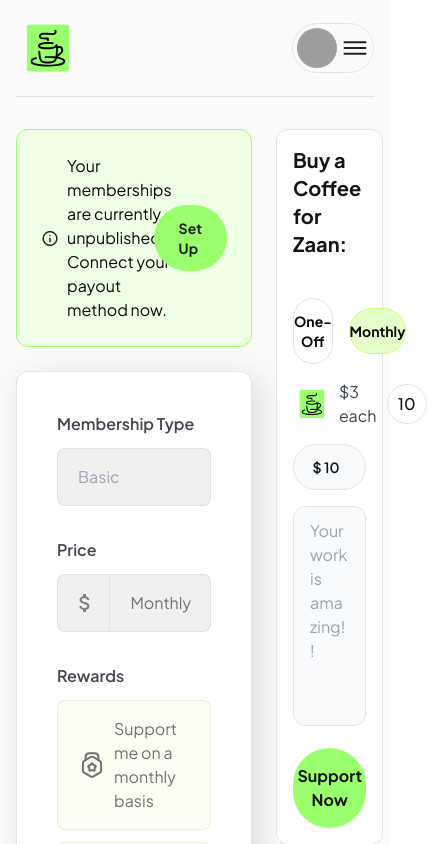
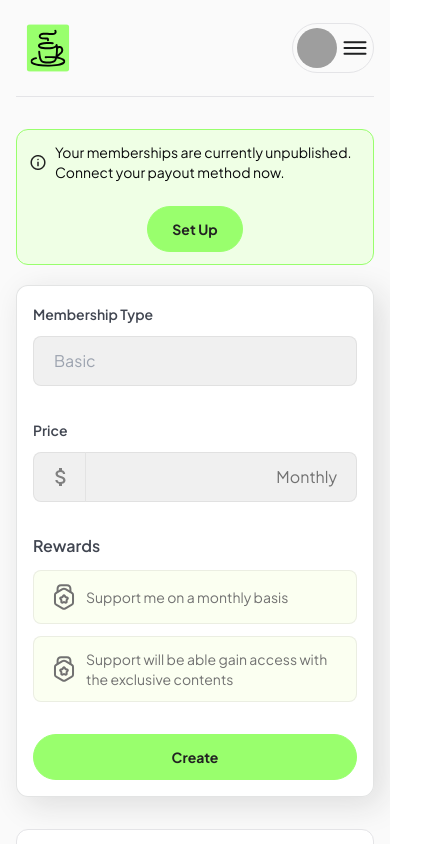
Before and after one commit to rakibuli55/buyacoffee, a React (Vite) app: page /dashboard/membership in a window 390 px wide. Shown: the top 844 px of the page, 427 px wide, since content can reach past the window. Built offline with nearby package versions, Linux system fonts and the light colour scheme; grey boxes are pictures that could not be loaded.

Commit message:
mobile responsive done

```diff
--- a/src/Pages/dashboardPages/Donations/Dontaions.jsx
+++ b/src/Pages/dashboardPages/Donations/Dontaions.jsx
@@ -8,14 +8,14 @@ import { IoHeartOutline } from "react-icons/io5";
 function Dontaions() {
   return (
     <div>
-      <div className="border-b pb-6">
+      <div>
         <Top title={"Donation"}></Top>
       </div>
       {/* donation boxs  */}
       <div className="flex flex-wrap mr-[-12px] ml-[-12px]">
         <div className="donation-box-wrap ">
           <CommonBoxhShape>
-            <h3 className="text-[40px] font-bold text-[#3D464F] mb-6 text-left">
+            <h3 className="text-[28px] lg:text-[40px] font-bold text-[#3D464F] mb-3 md:mb-6 text-left">
               0
             </h3>
             <div className="flex items-center gap-1 text-headingColor font-semibold">
@@ -28,7 +28,7 @@ function Dontaions() {
         </div>
         <div className="donation-box-wrap">
           <CommonBoxhShape>
-            <h3 className="text-[40px] font-bold text-[#3D464F] mb-6 text-left">
+            <h3 className="text-[28px] lg:text-[40px] font-bold text-[#3D464F] mb-3 md:mb-6 text-left">
               $0
             </h3>
             <div className="flex items-center gap-1 text-headingColor font-semibold">
@@ -41,7 +41,7 @@ function Dontaions() {
         </div>
         <div className="donation-box-wrap">
           <CommonBoxhShape>
-            <h3 className="text-[40px] font-bold text-[#3D464F] mb-6 text-left">
+            <h3 className="text-[28px] lg:text-[40px] font-bold text-[#3D464F] mb-3 md:mb-6 text-left">
               $0
             </h3>
             <div className="flex items-center gap-1 text-headingColor font-semibold">
@@ -54,14 +54,14 @@ function Dontaions() {
         </div>
         <div className="donation-box-wrap text-center">
           <CommonBoxhShape>
-            <p className="w-14 h-14 flex items-center justify-center rounded-full bg-[rgba(113,113,113,0.10)] text-[30px] mx-auto">
+            <p className="h-12 w-12 md:w-14 md:h-14 flex items-center justify-center rounded-full bg-[rgba(113,113,113,0.10)] text-[30px] mx-auto">
               <IoHeartOutline />
             </p>
-            <div className="mt-[35px]">
-              <p className="text-[20px] font-semibold mb-2">
+            <div className="mt-5 md:mt-[35px]">
+              <p className="text-[18px] md:text-[20px] font-semibold mb-2">
                 You don't have any supporters yet
               </p>
-              <p className="text-paraDark">
+              <p className="text-paraDark text-sm md:text-base">
                 Share your page with your audience to get started.
               </p>
             </div>
--- a/src/Pages/dashboardPages/Followers/Followers.jsx
+++ b/src/Pages/dashboardPages/Followers/Followers.jsx
@@ -5,7 +5,7 @@ import { IoHeart } from "react-icons/io5";
 function Followers() {
   return (
     <div>
-       <div className="border-b pb-6">
+       <div>
         <Top title="Followers" />
       </div>
       <div>
--- a/src/Pages/dashboardPages/Following/Following.jsx
+++ b/src/Pages/dashboardPages/Following/Following.jsx
@@ -5,7 +5,7 @@ import { IoHeart } from "react-icons/io5";
 function Following() {
   return (
     <div>
-      <div className="border-b pb-6">
+      <div>
         <Top title="Following" />
       </div>
       <div>
--- a/src/Pages/dashboardPages/Membership/Membership.jsx
+++ b/src/Pages/dashboardPages/Membership/Membership.jsx
@@ -11,23 +11,23 @@ function Membership() {
         <Top title="Membership" />
       </div>
       <div>
-        <div className="flex items-start gap-6">
+        <div className="lg:flex items-start gap-6">
           {/* membership box  */}
-          <div className="w-[70%]">
+          <div className="w-full lg:w-[70%]">
             {/* stripe setup warning  */}
-            <div className="flex items-center justify-between bg-[#EFFFE5] p-6 rounded-[12px] border border-primaryColor mt-8">
-              <p className="flex items-center gap-2">
+            <div className="flex flex-col md:flex-row justify-center items-center md:justify-between bg-[#EFFFE5] p-3 md:p-6 rounded-[12px] border border-primaryColor mt-8">
+              <p className="flex items-center text-sm mb:text-base gap-2">
                 <img src={warningBlackImg} alt="warningBlackImg" />
                 Your memberships are currently unpublished. Connect your payout
                 method now.
               </p>
-              <div>
+              <div className="mt-6 md:mt-0">
                 <ButtonPrimary type="small" text="Set Up" />
               </div>
             </div>
             <MembershipBox />
           </div>
-          <div className="mt-8 w-[30%]">
+          <div className="mt-8 w-full lg:w-[30%]">
             <BuyCoffee />
           </div>
         </div>
--- a/src/Pages/dashboardPages/MyAccount/MyAccount.jsx
+++ b/src/Pages/dashboardPages/MyAccount/MyAccount.jsx
@@ -13,7 +13,7 @@ function MyAccount() {
       <div>
         <Top title="My Account" />
       </div>
-      <div className="w-[1016px] mx-auto">
+      <div className="lg:w-[1016px] mx-auto">
         <CommonBoxhShape>
           <div>
             <h3 className="text-center text-[18px] font-semibold mb-4 text-headingColor">
--- a/src/Pages/dashboardPages/Payouts/Payouts.jsx
+++ b/src/Pages/dashboardPages/Payouts/Payouts.jsx
@@ -8,7 +8,7 @@ import { Link } from "react-router-dom"
 function Payouts() {
   return (
     <div>
-      <div className="border-b pb-6">
+      <div>
         <Top title="Payouts" />
       </div>
       <div>
--- a/src/components/dashboard/CommonComponents/CommonBoxhShape.jsx
+++ b/src/components/dashboard/CommonComponents/CommonBoxhShape.jsx
@@ -1,6 +1,6 @@
 function CommonBoxhShape({ children }) {
   return (
-    <div className="mt-6 p-10 border border-[rgba(31,32,34,0.12)] rounded-[12px] bg-white">
+    <div className="mt-5 md:mt-6 p-4 lg:p-10 border border-[rgba(31,32,34,0.12)] rounded-[12px] bg-white">
       {children}
     </div>
   );
--- a/src/components/dashboard/Membership/Rewards.jsx
+++ b/src/components/dashboard/Membership/Rewards.jsx
@@ -2,9 +2,9 @@ import RewardIcon from "../../../assets/images/award.svg"
 
 function Rewards({text}) {
   return (
-    <div className="flex items-center gap-2 py-4 px-5 bg-[#FBFFF1] rounded-[8px] border border-[rgba(113,113,113,0.12)]">
+    <div className="flex items-center gap-2 py-3 px-4 md:py-4 md:px-5 bg-[#FBFFF1] rounded-[8px] border border-[rgba(113,113,113,0.12)]">
         <img className="h-7 w-7" src={RewardIcon} alt="RewardIcon" />
-        <p className="text-base text-[#717171]">{text}</p>
+        <p className="text-sm md:text-base text-[#717171]">{text}</p>
     </div>
   )
 }
--- a/src/components/dashboard/MyAccount/DeleteAccount.jsx
+++ b/src/components/dashboard/MyAccount/DeleteAccount.jsx
@@ -11,9 +11,9 @@ import { DialogClose } from "@radix-ui/react-dialog";
 
 function DeleteAccount() {
   return (
-    <div className="flex items-center justify-between p-[30px] bg-[#FAFAFA] rounded-[12px]">
-      <div className="w-[562px]">
-        <h4 className="text-[20px] font-semibold mb-6">Delete account</h4>
+    <div className="lg:flex items-center justify-between p-6 lg:p-[30px] bg-[#FAFAFA] rounded-[12px]">
+      <div className="lg:w-[562px]">
+        <h4 className="text-[20px] font-semibold mb-5 lg:mb-6">Delete account</h4>
         <p className="text-[18px] font-medium text-paraDark">
           Your account and your personal data will be permanently deleted. This
           action is irreversible.
@@ -22,7 +22,7 @@ function DeleteAccount() {
 
       <Dialog>
         <DialogTrigger>
-          <button className="text-base py-3 px-6 rounded-[70px] bg-[#FF5630] text-white font-bold">
+          <button className="text-base py-3 px-6 mt-8 lg:mt-0 rounded-[70px] bg-[#FF5630] text-white font-bold">
             Delete
           </button>
         </DialogTrigger>
--- a/src/components/dashboard/MyPage/BuyCoffee/BuyCoffee.jsx
+++ b/src/components/dashboard/MyPage/BuyCoffee/BuyCoffee.jsx
@@ -30,7 +30,7 @@ function BuyCoffee() {
               activeIndex === index
                 ? "border-borderColor bg-primaryLight"
                 : ""
-            } capitalize  w-full py-3 text-sm font-bold border rounded-full`}
+            } capitalize w-full py-3 text-sm font-bold border rounded-full`}
           >
             {option}
           </button>
@@ -171,7 +171,7 @@ function BuyCoffee() {
       <textarea className="text-textColor focus:outline-none bg-gray-50 px-4 py-3 h-[220px] resize-none border rounded-xl w-full" name="" placeholder="Your work is amazing!!" id=""></textarea>
     </div>
     <div className="">
-        <button className="w-full  rounded-full bg-primaryColor text-textDark font-bold  py-4">
+        <button className="w-full text-sm md:text-base  rounded-full bg-primaryColor text-textDark font-bold py-3 md:py-4">
         Support  Now
         </button>
       </div>
--- a/src/index.css
+++ b/src/index.css
@@ -138,16 +138,16 @@
     transform: scale(1);
   }
   .donation-box-wrap {
-    @apply w-[33.33%] flex-[1_0_33.33%] px-3;
+    @apply w-full lg:w-[33.33%] lg:flex-[1_0_33.33%] px-3;
   }
   .sub-heading {
     @apply text-[24px] font-bold text-headingColor;
   }
   .input-control {
-    @apply p-4 px-5 rounded-[8px] text-base text-headingColor border bg-[#F0F0F0] w-full focus:outline-none;
+    @apply py-3 px-5 md:p-4 md:px-5 rounded-[8px] text-base text-headingColor border bg-[#F0F0F0] w-full focus:outline-none;
   }
   .input-label {
-    @apply inline-block text-base font-semibold text-[#414651] mb-3;
+    @apply inline-block text-base font-semibold text-[#414651] mb-3 text-sm md:text-base;
   }
   .common-select {
     @apply !bg-[#F0F0F0] !h-14 !px-5;
```
